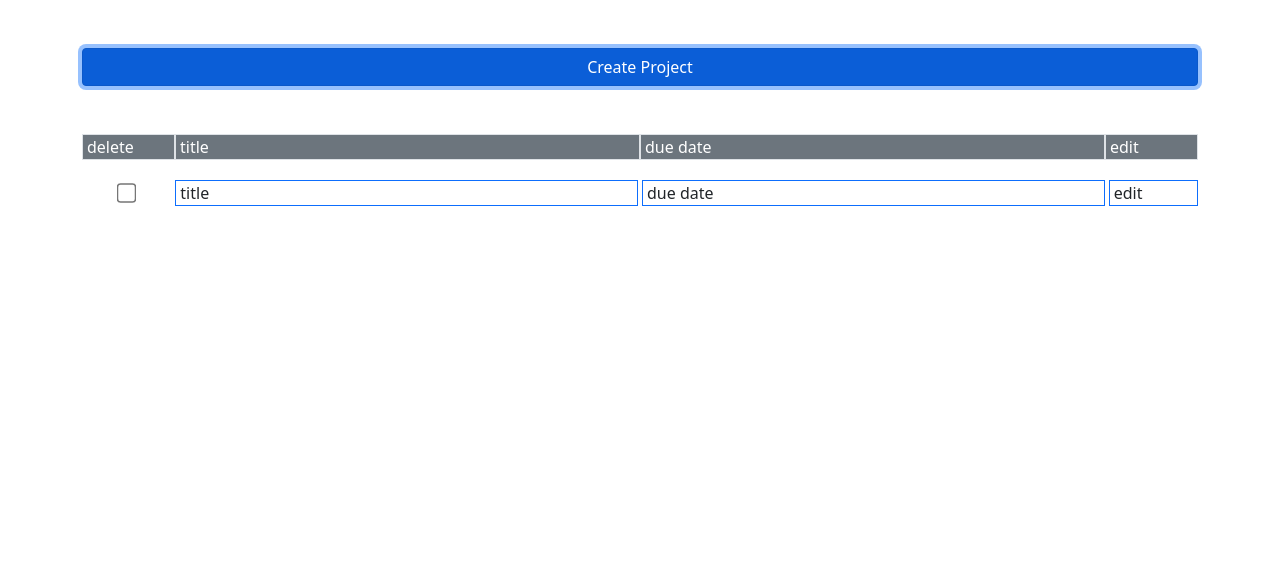
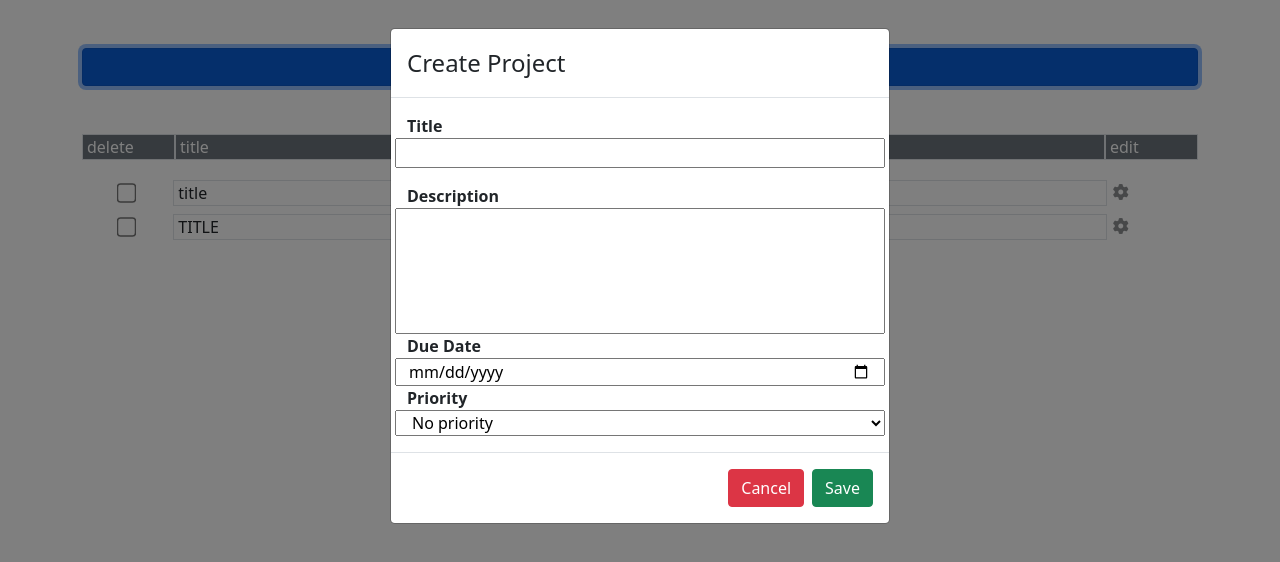
Before and after one commit to Herbert-Haase/ToDo-List, a website: page index.html in a window 1280 px wide. Both pictures are taken after a click on the button "Create Project". Drawn offline with nearby package versions, Linux system fonts and the light colour scheme.

Commit message:
add descriptions to projects

```diff
--- a/index.html
+++ b/index.html
@@ -6,12 +6,13 @@
     <meta name="viewport" content="width=device-width, initial-scale=1.0">
     <title>ToDo-List</title>
     <link href="https://cdn.jsdelivr.net/npm/bootstrap@5.1.3/dist/css/bootstrap.min.css" rel="stylesheet">
-  <script src="https://cdn.jsdelivr.net/npm/bootstrap@5.1.3/dist/js/bootstrap.bundle.min.js"></script>
-    <script src="script.js"></script>
+    <script src="https://cdn.jsdelivr.net/npm/bootstrap@5.1.3/dist/js/bootstrap.bundle.min.js"></script>
+    <script src="script.js" defer></script>
+    <link href="/node_modules/@fortawesome/fontawesome-free/css/all.css" rel="stylesheet">
 </head>
 <body>
-    <div class="container mt-5">
-        <button type="button" class="btn btn-primary container mb-5">Create Project</button>
+    <div class="container mt-5 content">
+        <button type="button" class="btn btn-primary container mb-5" data-bs-toggle="modal" data-bs-target="#createProject">Create Project</button>
         <div class="row g-0 pb-1 mb-3">
             <div class="col-1">
               <div class="bg-secondary text-white border ps-1">delete</div>
@@ -27,21 +28,69 @@
             </div>
           </div>
 
-        <div class="row g-1">
+    <div class="row g-1 mb-2">
           <div class="col-1 d-flex justify-content-center">
-            <input style="transform: scale(1.5);" type="checkbox">
+              <input style="transform: scale(1.5);" type="checkbox">
           </div>
-          <div class="col-5">
-            <div class=" border border-primary ps-1">title</div>
+          <div class="col-5 border ps-1" data-bs-toggle="collapse" data-bs-target="#demo">title</div>
+          <div class="col-5 border ps-1" data-bs-toggle="collapse" data-bs-target="#demo">due date</div>
+          <div class="col-1">
+             <i style="opacity: .5;" class="fa-solid fa-gear ps-1"></i>
           </div>
-          <div class="col-5">
-            <div class=" border border-primary ps-1">due date</div>
+
+          <div id="demo" class="collapse border">
+            Lorem ipsum dolor sit amet, consectetur adipisicing elit,
+            sed do eiusmod tempor incididunt ut labore et dolore magna aliqua. Ut enim ad minim veniam,
+            quis nostrud exercitation ullamco laboris nisi ut aliquip ex ea commodo consequat.
+          </div>
+    </div>
+
+
+    <div class="createP modal fade" id="createProject">
+        <div class="modal-dialog">
+          <div class="modal-content">
+
+            <!-- Modal Header -->
+            <div class="modal-header">
+              <h4 class="modal-title">Create Project</h4>
             </div>
-          <div class="col-1">
-            <div class=" border border-primary ps-1">edit</div>
+
+            <!-- Modal body -->
+            <div class="modal-body">
+                <div class="row">
+                    <label class="fw-bold" for="title">Title</label>
+                    <input type="text" id="title">
+                    <p class="text-danger"></p>
+                </div>
+                <div class="row">
+                    <label class="fw-bold" for="description">Description</label>
+                    <textarea style="resize: none;" id="description" cols="30" rows="5"></textarea>
+                </div>
+                <div class="row">
+                    <label class="fw-bold" for="duedate">Due Date</label>
+                    <input type="date" id="duedate">
+                </div>
+                <div class="row">
+                    <label class="fw-bold" for="priority">Priority</label>
+                    <select id="priority">
+                        <option value="white">No priority</option>
+                        <option value="green">Low priority</option>
+                        <option value="orange">medium priority</option>
+                        <option value="red">high priority</option>
+                    </select>
+                </div>
+            </div>
+
+            <!-- Modal footer -->
+            <div class="modal-footer">
+              <button type="button" class="btn btn-danger cancel" data-bs-dismiss="modal">Cancel</button>
+              <button type="button" class="btn btn-success save" data-bs-dismiss="modal">Save</button>
+            </div>
+
           </div>
         </div>
+      </div>
 
-    </div>
+      </div>
 </body>
 </html>
--- a/script.js
+++ b/script.js
@@ -51,3 +51,58 @@ save.addEventListener("click",project.saveProject);
 
 const cancel = document.querySelector(".cancel");
 cancel.addEventListener("click",input.cleanInput);
+
+const buildHtml = (TITLE, DESCRIPTION, DUEDATE, PRIORITY)=>{
+    const row = document.createElement("div");
+    row.classList.add("row","g-1","mb-2");
+
+    const colCheckbox = document.createElement("div");
+    colCheckbox.classList.add("col-1","d-flex","justify-content-center");
+
+    const checkbox = document.createElement("input");
+    checkbox.setAttribute("type","checkbox");
+    checkbox.style.transform = "scale(1.5)";
+
+    const title = document.createElement("div");
+    title.classList.add("col-5","border","ps-1");
+    title.setAttribute("data-bs-toggle","collapse");
+    title.setAttribute("data-bs-target",`#${TITLE}`);
+    title.textContent = TITLE;
+    title.style.backgroundColor = PRIORITY;
+
+    const dueDate = document.createElement("div");
+    dueDate.classList.add("col-5","border","ps-1");
+    dueDate.setAttribute("data-bs-toggle","collapse");
+    dueDate.setAttribute("data-bs-target",`#${TITLE}`),
+    dueDate.textContent = DUEDATE;
+    dueDate.style.backgroundColor = PRIORITY;
+
+    const colOption = document.createElement("div");
+    colOption.classList.add("col-1");
+
+    const option = document.createElement("i");
+    option.style.opacity = "0.5";
+    option.classList.add("fa-solid","fa-gear","ps-1");
+
+    const description = document.createElement("div");
+    description.setAttribute("id",TITLE);
+    description.classList.add("border", "collapse");
+    description.textContent = DESCRIPTION;
+    description.style.backgroundColor = PRIORITY;
+
+    const content = document.querySelector(".content");
+    const createP = document.querySelector(".createP");
+
+    row.appendChild(colCheckbox);
+    row.appendChild(title);
+    row.appendChild(dueDate);
+    row.appendChild(colOption);
+    row.appendChild(description);
+
+    colCheckbox.appendChild(checkbox);
+    colOption.appendChild(option);
+
+    content.insertBefore(row, createP)
+}
+
+buildHtml("TITLE", "DESCRIPTION", "DUEDATE", "PRIORITY");
```
